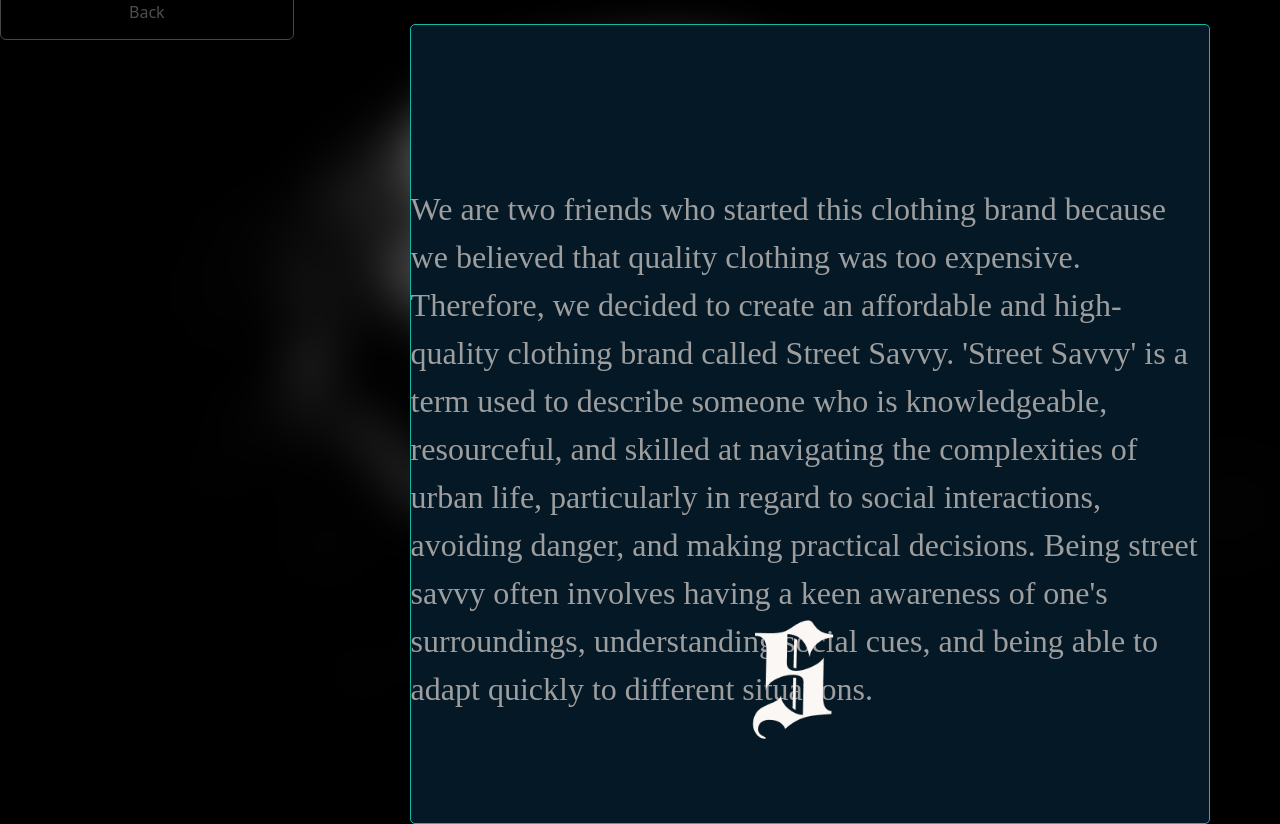
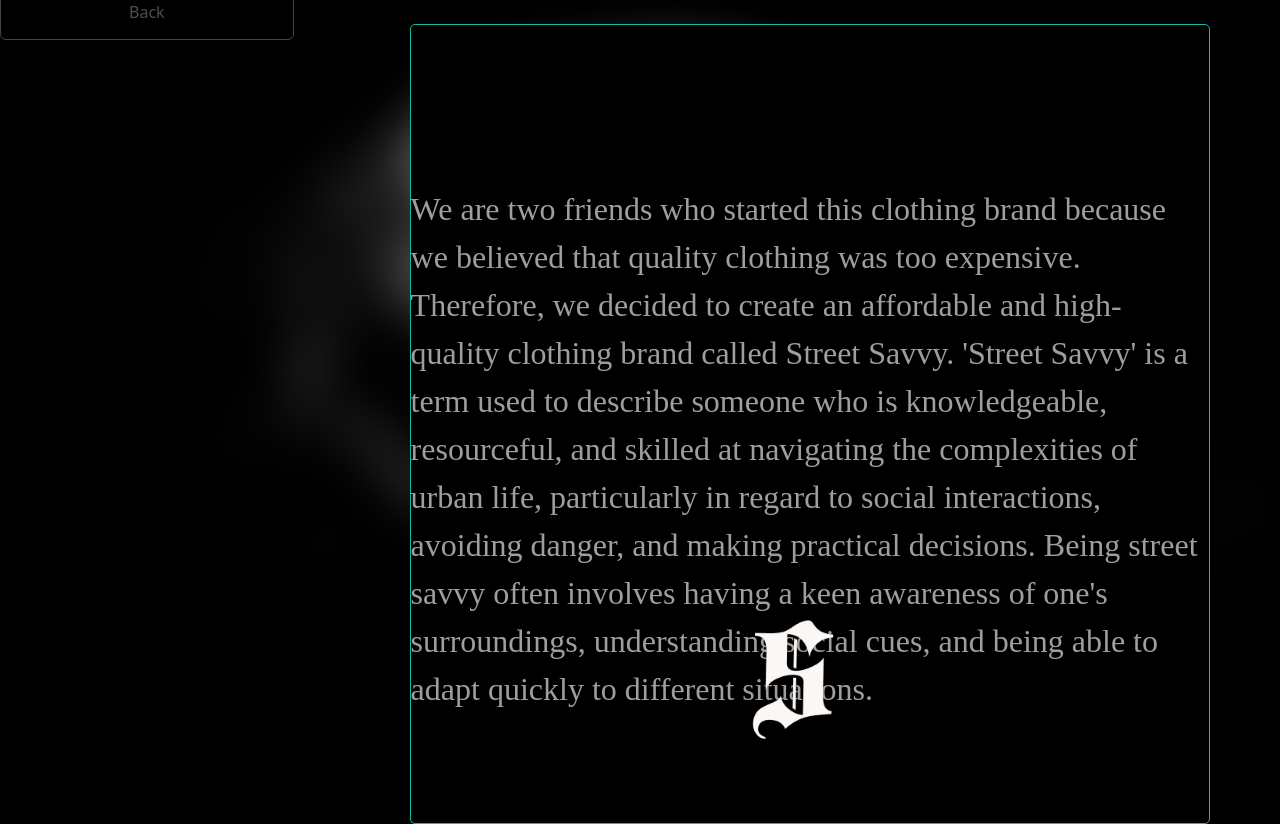
Before and after one commit to Streetsavvyofficial/Streetsavvyofficial.github.io, a website: page aboutus.html in a window 1280 px wide. Drawn offline with Linux system fonts and the light colour scheme; a web font is replaced by a local one.

Commit message:
Update aboutus.html

```diff
--- a/aboutus.html
+++ b/aboutus.html
@@ -39,7 +39,7 @@
 
  <a class="px-32 py-4 bg-neutral-800 text-white border rounded-md opacity-30 hover:bg-black duration-250 transition-colors" href="index.html">Back</a>
 
-    <div class="div1"style="position: absolute; left: 32%; width: 800px; height: 800px; background: rgb(4, 24, 37); border-radius: 5px; border: 1px solid rgb(20 184 166);">
+    <div class="div1 bg-black"style="position: absolute; left: 32%; width: 800px; height: 800px; border-radius: 5px; border: 1px solid rgb(20 184 166);">
 
         <h1 style="position: absolute; top: 20%;  font-family: imbue, serif; font-size: xx-large; color: rgb(158, 158, 158);">We are two friends who started this clothing brand because we believed that quality clothing was too expensive. Therefore, we decided to create an affordable and high-quality clothing brand called Street Savvy. 'Street Savvy' is a term used to describe someone who is knowledgeable, resourceful, and skilled at navigating the complexities of urban life, particularly in regard to social interactions, avoiding danger, and making practical decisions. Being street savvy often involves having a keen awareness of one's surroundings, understanding social cues, and being able to adapt quickly to different situations.</h1>
 
```
